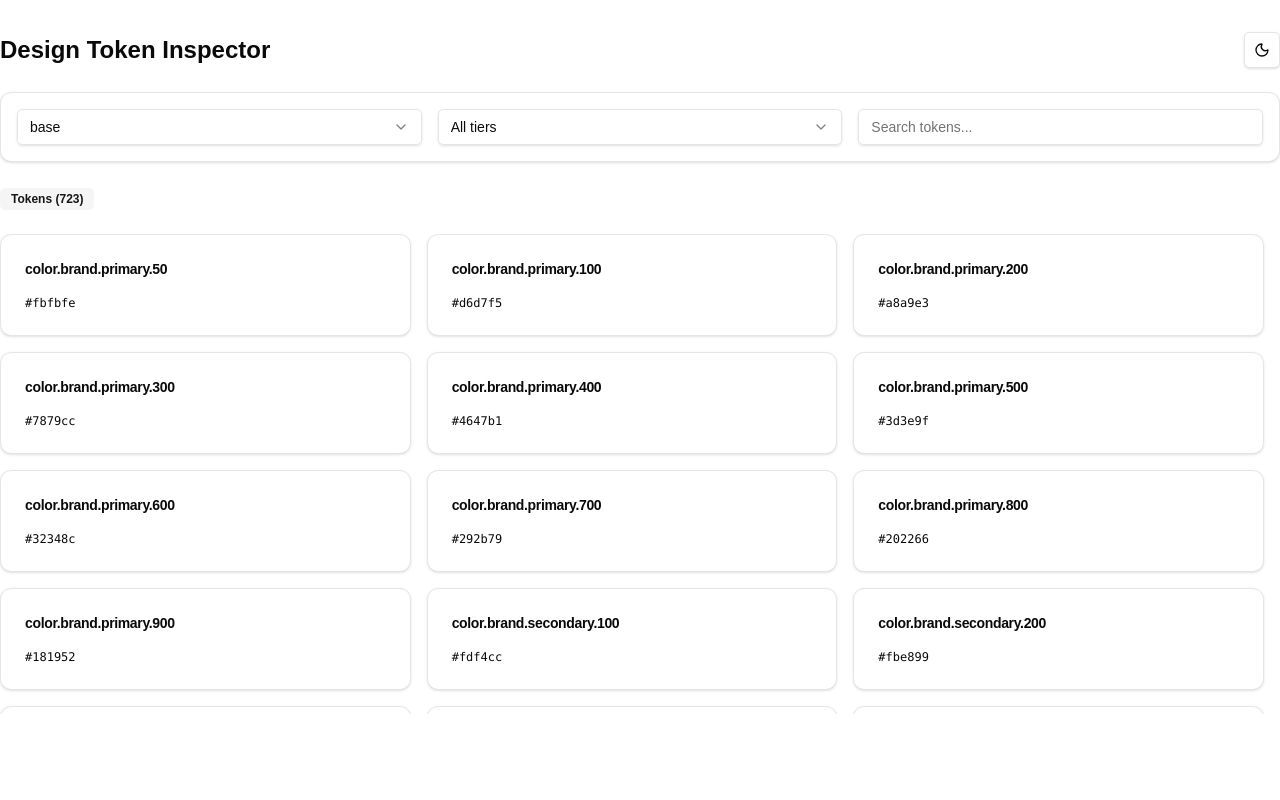
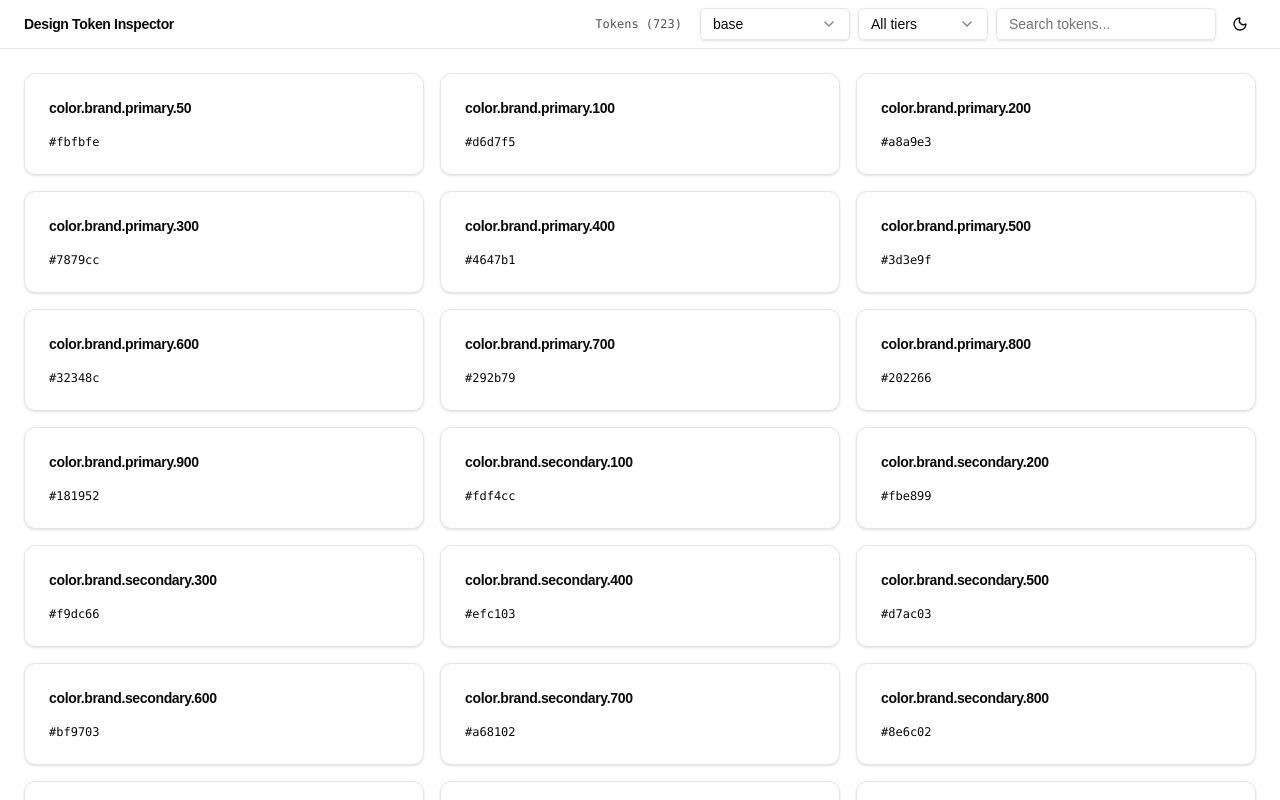
Before and after one commit to jonasmpind/ti-shadcn, a React (Vite) app: page / in a window 1280 px wide. Built offline with nearby package versions, Linux system fonts and the light colour scheme.

Commit message:
toolbar added

```diff
--- a/src/App.tsx
+++ b/src/App.tsx
@@ -1,137 +1,151 @@
-import { useEffect, useMemo, useState } from "react"
-import { Card, CardContent } from "@/components/ui/card"
-import { Select, SelectContent, SelectItem, SelectTrigger, SelectValue } from "@/components/ui/select"
-import { Input } from "@/components/ui/input"
-import { Badge } from "@/components/ui/badge"
-import { ScrollArea } from "@/components/ui/scroll-area"
-import { TooltipProvider } from "@/components/ui/tooltip"
-import { Button } from "@/components/ui/button"
-import { flattenTokens, resolveTokenValue } from "@/lib/token-engine"
-import { TokenCard } from "@/components/token-card"
-import { Moon, Sun } from "lucide-react"
+import { useEffect, useMemo, useState } from "react";
+import {
+  Select,
+  SelectContent,
+  SelectItem,
+  SelectTrigger,
+  SelectValue,
+} from "@/components/ui/select";
+import { Input } from "@/components/ui/input";
+import { Badge } from "@/components/ui/badge";
+import { TooltipProvider } from "@/components/ui/tooltip";
+import { Button } from "@/components/ui/button";
+import { flattenTokens, resolveTokenValue } from "@/lib/token-engine";
+import { TokenCard } from "@/components/token-card";
+import { Moon, Sun } from "lucide-react";
 
 interface Token {
-  $value: any
+  $value: any;
 }
 
-type PlatformTokens = Record<string, Record<string, Token>>
-type Theme = "light" | "dark"
+type PlatformTokens = Record<string, Record<string, Token>>;
+type Theme = "light" | "dark";
 
 const getInitialTheme = (): Theme => {
-  const savedTheme = localStorage.getItem("theme")
-  if (savedTheme === "dark" || savedTheme === "light") return savedTheme
+  const savedTheme = localStorage.getItem("theme");
+  if (savedTheme === "dark" || savedTheme === "light") return savedTheme;
 
-  return window.matchMedia("(prefers-color-scheme: dark)").matches ? "dark" : "light"
-}
+  return window.matchMedia("(prefers-color-scheme: dark)").matches
+    ? "dark"
+    : "light";
+};
 
 export default function App() {
-  const [allTokens, setAllTokens] = useState<Record<string, PlatformTokens>>({})
-  const [platform, setPlatform] = useState<string>("")
-  const [tier, setTier] = useState<string>("all")
-  const [search, setSearch] = useState<string>("")
-  const [theme, setTheme] = useState<Theme>(getInitialTheme)
+  const [allTokens, setAllTokens] = useState<Record<string, PlatformTokens>>(
+    {},
+  );
+  const [platform, setPlatform] = useState<string>("");
+  const [tier, setTier] = useState<string>("all");
+  const [search, setSearch] = useState<string>("");
+  const [theme, setTheme] = useState<Theme>(getInitialTheme);
 
   useEffect(() => {
     async function load() {
-      const metadata = await fetch("/tokens/$metadata.json").then(r => r.json())
+      const metadata = await fetch("/tokens/$metadata.json").then((r) =>
+        r.json(),
+      );
 
-      const platforms = new Set<string>()
+      const platforms = new Set<string>();
       metadata.tokenSetOrder.forEach((entry: string) => {
-        const [p] = entry.split("/")
-        platforms.add(p)
-      })
+        const [p] = entry.split("/");
+        platforms.add(p);
+      });
 
-      const data: Record<string, PlatformTokens> = {}
+      const data: Record<string, PlatformTokens> = {};
 
       for (const p of platforms) {
-        data[p] = {}
-        const entries = metadata.tokenSetOrder.filter((e: string) => e.startsWith(p))
+        data[p] = {};
+        const entries = metadata.tokenSetOrder.filter((e: string) =>
+          e.startsWith(p),
+        );
 
         for (const entry of entries) {
-          const res = await fetch(`/tokens/${entry}.json`)
-          const json = await res.json()
-          data[p][entry.split("/")[1]] = flattenTokens(json)
+          const res = await fetch(`/tokens/${entry}.json`);
+          const json = await res.json();
+          data[p][entry.split("/")[1]] = flattenTokens(json);
         }
       }
 
-      setAllTokens(data)
-      setPlatform(Array.from(platforms)[0] ?? "")
+      setAllTokens(data);
+      setPlatform(Array.from(platforms)[0] ?? "");
     }
 
-    load()
-  }, [])
+    load();
+  }, []);
 
   useEffect(() => {
-    const root = document.documentElement
-    root.classList.toggle("dark", theme === "dark")
-    localStorage.setItem("theme", theme)
-  }, [theme])
+    const root = document.documentElement;
+    root.classList.toggle("dark", theme === "dark");
+    localStorage.setItem("theme", theme);
+  }, [theme]);
 
   const visibleTokens = useMemo(() => {
-    if (!platform || !allTokens[platform]) return []
+    if (!platform || !allTokens[platform]) return [];
 
-    const tiers = allTokens[platform]
-    const results: any[] = []
+    const tiers = allTokens[platform];
+    const results: any[] = [];
 
     for (const tierFile in tiers) {
-      const tierName = tierFile.replace("-web", "")
-      if (tier !== "all" && tier !== tierName) continue
+      const tierName = tierFile.replace("-web", "");
+      if (tier !== "all" && tier !== tierName) continue;
 
-      const tokens = tiers[tierFile]
+      const tokens = tiers[tierFile];
 
       for (const name in tokens) {
-        if (search && !name.toLowerCase().includes(search.toLowerCase())) continue
+        if (search && !name.toLowerCase().includes(search.toLowerCase()))
+          continue;
 
-        const raw = tokens[name].$value
-        const isAlias = typeof raw === "string" && raw.startsWith("{")
+        const raw = tokens[name].$value;
+        const isAlias = typeof raw === "string" && raw.startsWith("{");
 
-        let resolved = { value: raw, chain: [] as string[] }
-        if (isAlias) resolved = resolveTokenValue(name, platform, allTokens)
+        let resolved = { value: raw, chain: [] as string[] };
+        if (isAlias) resolved = resolveTokenValue(name, platform, allTokens);
 
         results.push({
           name,
           tier: tierName,
           value: resolved.value,
-          chain: resolved.chain
-        })
+          chain: resolved.chain,
+        });
       }
     }
 
-    return results
-  }, [allTokens, platform, tier, search])
+    return results;
+  }, [allTokens, platform, tier, search]);
 
   return (
     <TooltipProvider>
-      <div className="container mx-auto py-8 space-y-6">
-        <div className="flex items-center justify-between">
-          <h1 className="text-2xl font-semibold">Design Token Inspector</h1>
-          <Button
-            variant="outline"
-            size="icon"
-            onClick={() => setTheme(currentTheme => currentTheme === "light" ? "dark" : "light")}
-            aria-label={theme === "light" ? "Switch to dark mode" : "Switch to light mode"}
-            title={theme === "light" ? "Switch to dark mode" : "Switch to light mode"}
+      <div className="h-screen w-full overflow-hidden">
+        <header className="border-b bg-background/95 backdrop-blur supports-[backdrop-filter]:bg-background/60">
+          <div className="flex h-12 items-center justify-between gap-3 px-4 md:px-6">
+            <h1 className="text-sm font-semibold tracking-tight">
+              Design Token Inspector
+            </h1>
+
+            <div className="flex items-center justify-end gap-2">
+              <Badge
+                variant="ghost"
+                className="font-mono font-light border-none opacity-70"
               >
-            {theme === "light" ? <Moon /> : <Sun />}
-          </Button>
-        </div>
+                Tokens ({visibleTokens.length})
+              </Badge>
 
-        <Card>
-          <CardContent className="p-4 grid md:grid-cols-3 gap-4">
               <Select value={platform} onValueChange={setPlatform}>
-              <SelectTrigger>
-                <SelectValue placeholder="Select platform" />
+                <SelectTrigger className="h-8 w-[150px]">
+                  <SelectValue placeholder="Platform" />
                 </SelectTrigger>
                 <SelectContent>
-                {Object.keys(allTokens).map(p => (
-                  <SelectItem key={p} value={p}>{p}</SelectItem>
+                  {Object.keys(allTokens).map((p) => (
+                    <SelectItem key={p} value={p}>
+                      {p}
+                    </SelectItem>
                   ))}
                 </SelectContent>
               </Select>
 
               <Select value={tier} onValueChange={setTier}>
-              <SelectTrigger>
-                <SelectValue placeholder="Select tier" />
+                <SelectTrigger className="h-8 w-[130px]">
+                  <SelectValue placeholder="Tier" />
                 </SelectTrigger>
                 <SelectContent>
                   <SelectItem value="all">All tiers</SelectItem>
@@ -142,20 +156,42 @@ export default function App() {
               </Select>
 
               <Input
+                className="h-8 w-[220px]"
                 placeholder="Search tokens..."
                 value={search}
-              onChange={e => setSearch(e.target.value)}
+                onChange={(e) => setSearch(e.target.value)}
               />
-          </CardContent>
-        </Card>
 
-        <Badge variant="secondary">
-          Tokens ({visibleTokens.length})
-        </Badge>
+              <Button
+                variant="ghost"
+                size="icon"
+                className="h-8 w-8"
+                onClick={() =>
+                  setTheme((currentTheme) =>
+                    currentTheme === "light" ? "dark" : "light",
+                  )
+                }
+                aria-label={
+                  theme === "light"
+                    ? "Switch to dark mode"
+                    : "Switch to light mode"
+                }
+                title={
+                  theme === "light"
+                    ? "Switch to dark mode"
+                    : "Switch to light mode"
+                }
+              >
+                {theme === "light" ? <Moon /> : <Sun />}
+              </Button>
+            </div>
+          </div>
+        </header>
 
-        <ScrollArea className="h-[60vh]">
-          <div className="grid md:grid-cols-2 lg:grid-cols-3 gap-4 pr-4">
-            {visibleTokens.map(token => (
+        <main className="app-scrollbar h-[calc(100vh-3rem)] overflow-y-auto">
+          <div className="px-4 py-6 md:px-6">
+            <div className="grid gap-4 pb-8 md:grid-cols-2 md:pb-10 lg:grid-cols-3">
+              {visibleTokens.map((token) => (
                 <TokenCard
                   key={token.name}
                   name={token.name}
@@ -164,8 +200,9 @@ export default function App() {
                 />
               ))}
             </div>
-        </ScrollArea>
+          </div>
+        </main>
       </div>
     </TooltipProvider>
-  )
+  );
 }
--- a/src/index.css
+++ b/src/index.css
@@ -127,3 +127,27 @@
     @apply font-sans;
   }
 }
+
+.app-scrollbar {
+  scrollbar-width: thin;
+  scrollbar-color: var(--border) transparent;
+}
+
+.app-scrollbar::-webkit-scrollbar {
+  width: 10px;
+}
+
+.app-scrollbar::-webkit-scrollbar-track {
+  background: transparent;
+}
+
+.app-scrollbar::-webkit-scrollbar-thumb {
+  background-color: var(--border);
+  border: 3px solid transparent;
+  border-radius: 9999px;
+  background-clip: content-box;
+}
+
+.app-scrollbar::-webkit-scrollbar-thumb:hover {
+  background-color: var(--muted-foreground);
+}
```
Lines whose indentation alone changed are shown as unchanged.
